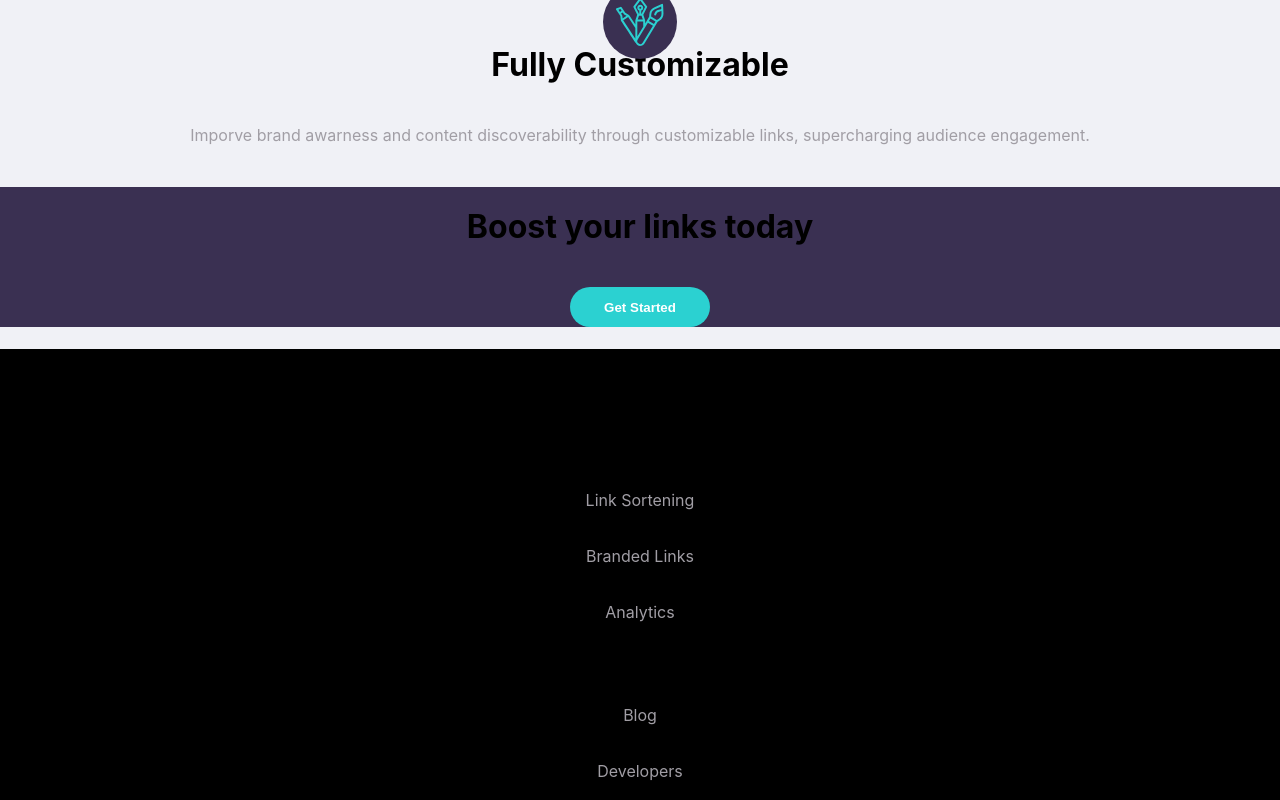
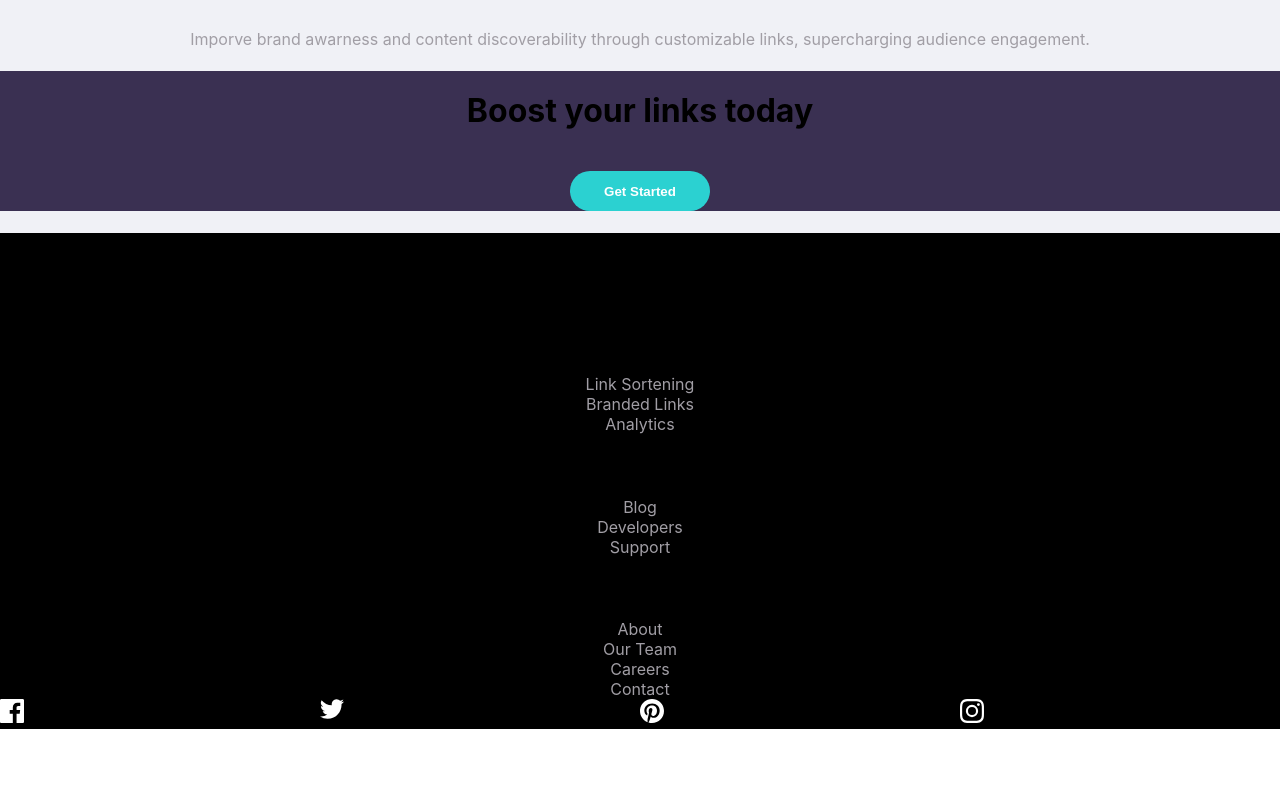
Before and after one commit to mar1n/css-html, a React (Create React App) app: page / in a window 1280 px wide. Shown: the part 1840-2640 px from the top of the page. After the commit the page ends 2569 px from the top, so only its background shows below. Built offline with nearby package versions, Linux system fonts and the light colour scheme.

Commit message:
add footer icons facebook, instagram etc

```diff
--- a/src/App.css
+++ b/src/App.css
@@ -7,7 +7,8 @@ h1 {
 }
 
 p {
-  padding: 0px 60px 20px 60px;
+  padding: 0;
+  margin: 0;
 }
 
 .App {
@@ -215,6 +216,46 @@ form  {
   background-color: #000;
 }
 
+.footer-facebook {
+  background-image: url(icon-facebook.svg);
+  width: 25px;
+  height: 30px;
+  background-repeat: no-repeat;
+}
+
+.footer-twitter {
+  background-image: url(icon-twitter.svg);
+  width: 25px;
+  height: 30px;
+  background-repeat: no-repeat;
+}
+
+.footer-pinterest {
+  background-image: url(icon-pinterest.svg);
+  width: 25px;
+  height: 30px;
+  background-repeat: no-repeat;
+}
+.footer-instagram {
+  background-image: url(icon-instagram.svg);
+  width: 25px;
+  height: 30px;
+  background-repeat: no-repeat;
+}
+
+.item-footer {
+  background-color: #000;
+}
+
+.flex-container2 {
+  display: flex;
+  background-color: #000;
+}
+
+.footer {
+  flex: 1;
+}
+
 @media only screen and (max-width: 600px) {
   .flex-container {
 
--- a/src/App.js
+++ b/src/App.js
@@ -147,21 +147,20 @@ function App() {
             <p>Contact</p>
           </div>
         </div>
-        <div className='item'>
-          <div className='footer-facebook'></div>
-          <div className='footer-twitter'></div>
-          <div className='footer-pinterest'></div>
-          <div className='footer-instagram'></div>
+        <div className='flex-container2' >
+          <div className='footer'>
+            <div className='footer-facebook'></div>
+          </div>
+          <div className='footer'>
+            <div className='footer-twitter'></div>
+          </div>
+          <div className='footer'>
+            <div className='footer-pinterest'></div>
+          </div>
+          <div className='footer'>
+            <div className='footer-instagram'></div>
+          </div>
         </div>
-
-      </div>
-      <div>
-        <div>
-          <a href="#" />
-          <a href="#" />
-          <button>Copy</button>
-        </div>
-        <a href="#" />
       </div>
     </div>
   );
```
